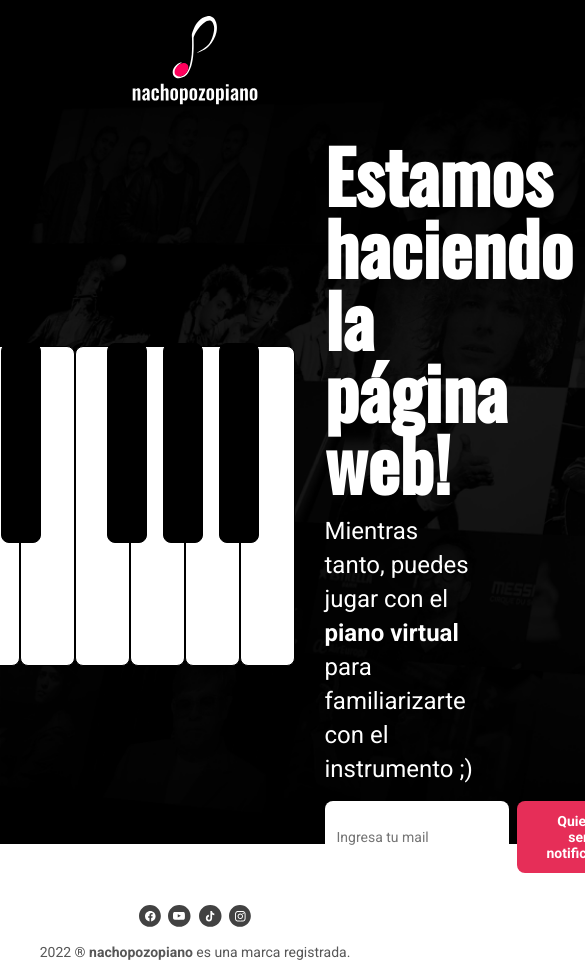
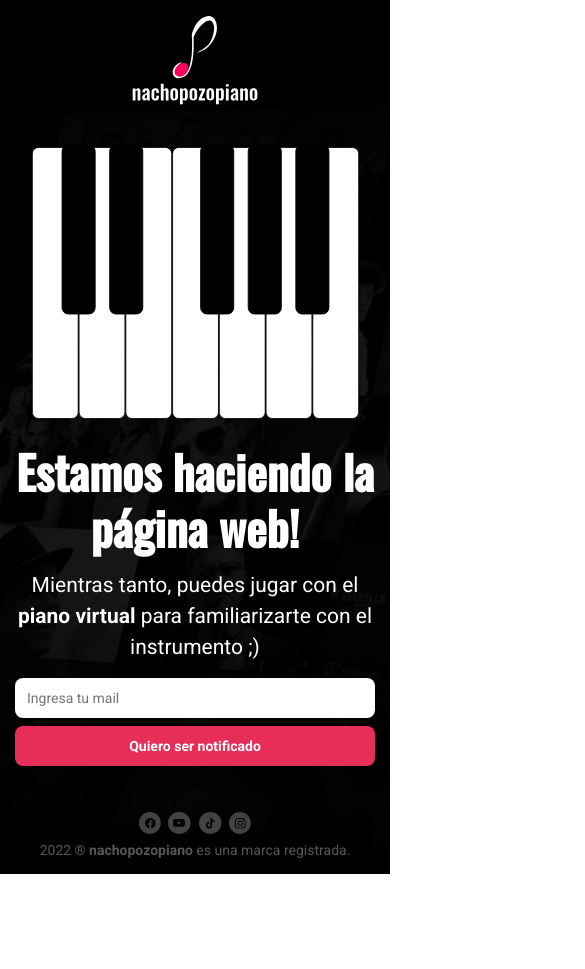
Before and after one commit to alanbrezman/nachopozopiano, a plain HTML site: page index.html in a window 390 px wide. Shown: the top 969 px of the page, 585 px wide, since content can reach past the window. After the commit the page ends 874 px from the top, so only its background shows below. Drawn offline with nearby package versions, Linux system fonts and the light colour scheme.

Commit message:
responsivness

```diff
--- a/index.html
+++ b/index.html
@@ -37,7 +37,7 @@
 
             <div class="info-container">
                 <h1>Estamos haciendo la página web!</h1>
-                <p>Mientras tanto, puedes jugar con el <b>piano virtual</b> para familiarizarte con el instrumento ;)</p>
+                <p class="subtitle">Mientras tanto, puedes jugar con el <b>piano virtual</b> para familiarizarte con el instrumento ;)</p>
                 <form action="/action_page.php">
                     <input type="text" id="lname" name="lname" placeholder="Ingresa tu mail">
                     <button class="cta" type="submit" value="Submit">Quiero ser notificado</button>
--- a/styles.css
+++ b/styles.css
@@ -153,18 +153,20 @@ h1{
     font-size: 72px;
     line-height: 72px;
     margin: 0;
+    width: 520px;
 }
 
-p{
+.subtitle{
     color: white;
     font-family: roboto;
     font-size: 24px;
     line-height: 34px;
     margin: 15px 0;
+    width: 520px;
 }
 
 .info-container{
-    width: 40%;
+    width: fit-content;
 }
 
 input{
@@ -194,3 +196,72 @@ form{
     border-radius: 8px;
     padding: 12px 30px;
 }
+
+@media all and (max-width: 1024px) {
+    body{
+        height: auto;
+    }
+
+    .info-container{
+       margin-bottom: 30px;
+    }
+
+    section{
+        flex-direction: column;
+    }
+
+    h1 {
+        text-align: center;
+    }
+
+    .subtitle {
+        text-align: center;
+    }
+
+    form{
+        justify-content: center;
+    }
+}
+
+@media all and (max-width: 600px) {
+    body{
+        height: auto;
+    }
+
+    section{
+        margin: 0;
+        display: flex;
+        justify-content: center;
+        align-items: center;
+        gap: 0;
+    }
+
+    .virtual-piano-container {
+        display: flex;
+        justify-content: center;
+        position: relative;
+        width: fit-content;
+        transform: scale(.85);
+    }
+
+    h1 {
+        width: 360px;
+        font-size: 46px;
+        line-height: 56px;
+    }
+
+    .subtitle {
+        width: 360px;
+        font-size: 21px;
+        line-height: 31px;
+    }
+
+    form {
+        width: 360px;
+        flex-direction: column;
+    }
+
+    input{
+        width: auto;
+    }
+}
```
